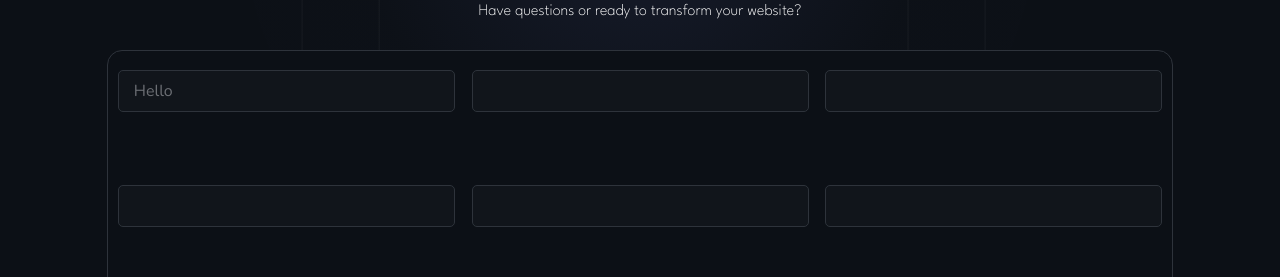
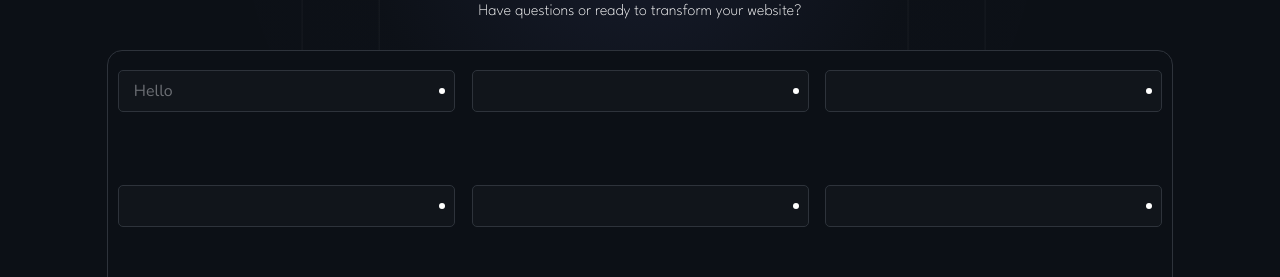
Before and after one commit to WillCBurroughs/bcsolutions, a React (Create React App) app: page / in a window 1280 px wide. Shown: the part 3549-3826 px from the top of the page. Built offline with nearby package versions, Linux system fonts and the light colour scheme.

Commit message:
Adding formCircle

```diff
--- a/src/components/atoms/FormElement.js
+++ b/src/components/atoms/FormElement.js
@@ -15,7 +15,7 @@ export default function FormElement({ label, type = "text", name, value, onChang
         autoComplete="off"
       />
       <label className="form-label">{label}</label>
-
+      <div className='FormCircle'></div>
     </div>
   );
 }
--- a/src/index.css
+++ b/src/index.css
@@ -657,3 +657,19 @@ input:focus {
   color: #F2F3F8;
   font-family: "Nunito"
 }
+
+.form-element {
+  display: flex;
+  justify-content: space-between;
+  align-items: center;
+  position: relative;
+}
+
+.FormCircle {
+  width: 6px;
+  height: 6px;
+  background-color: white;
+  border-radius: 50%;
+  position: absolute;
+  right: 10px;
+}
```
